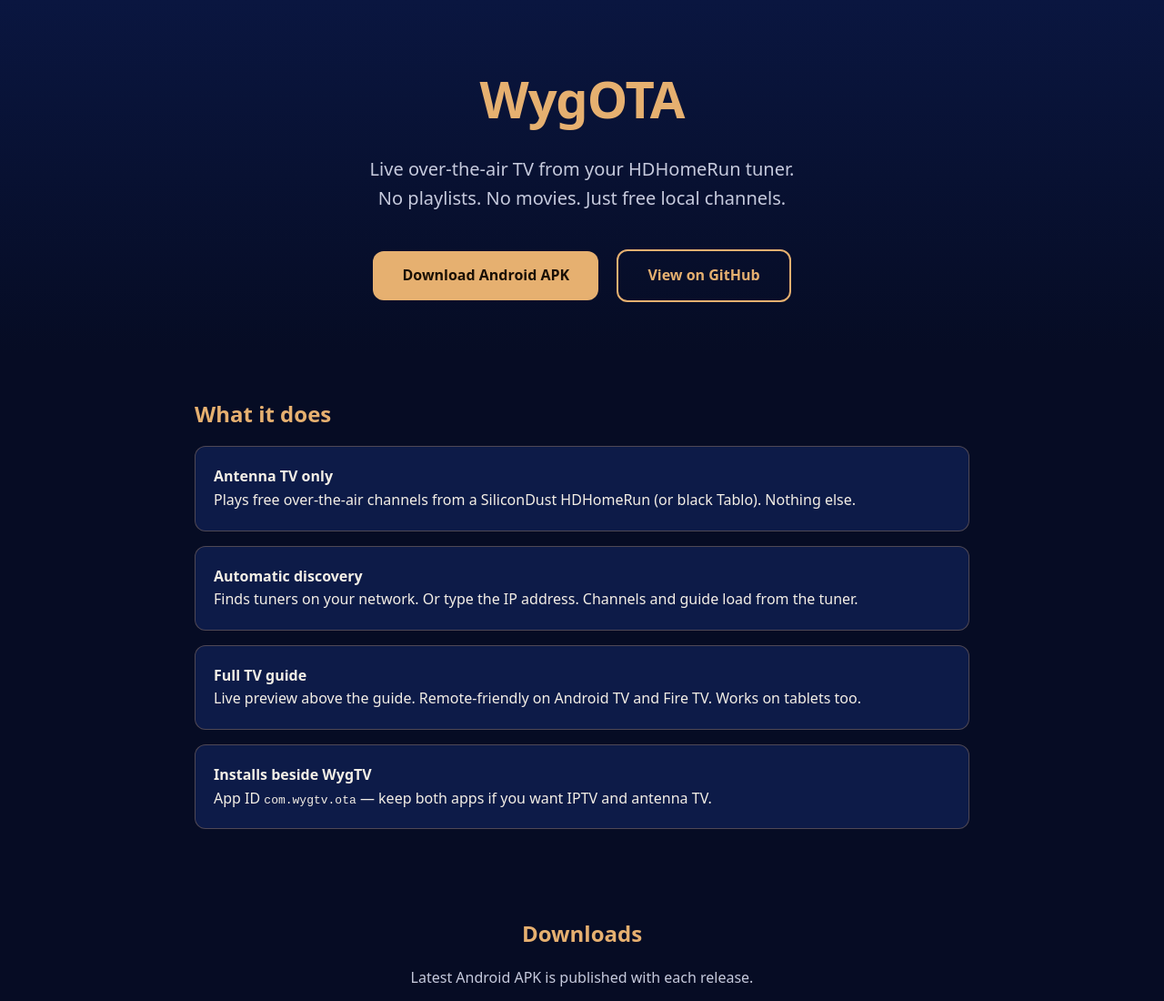
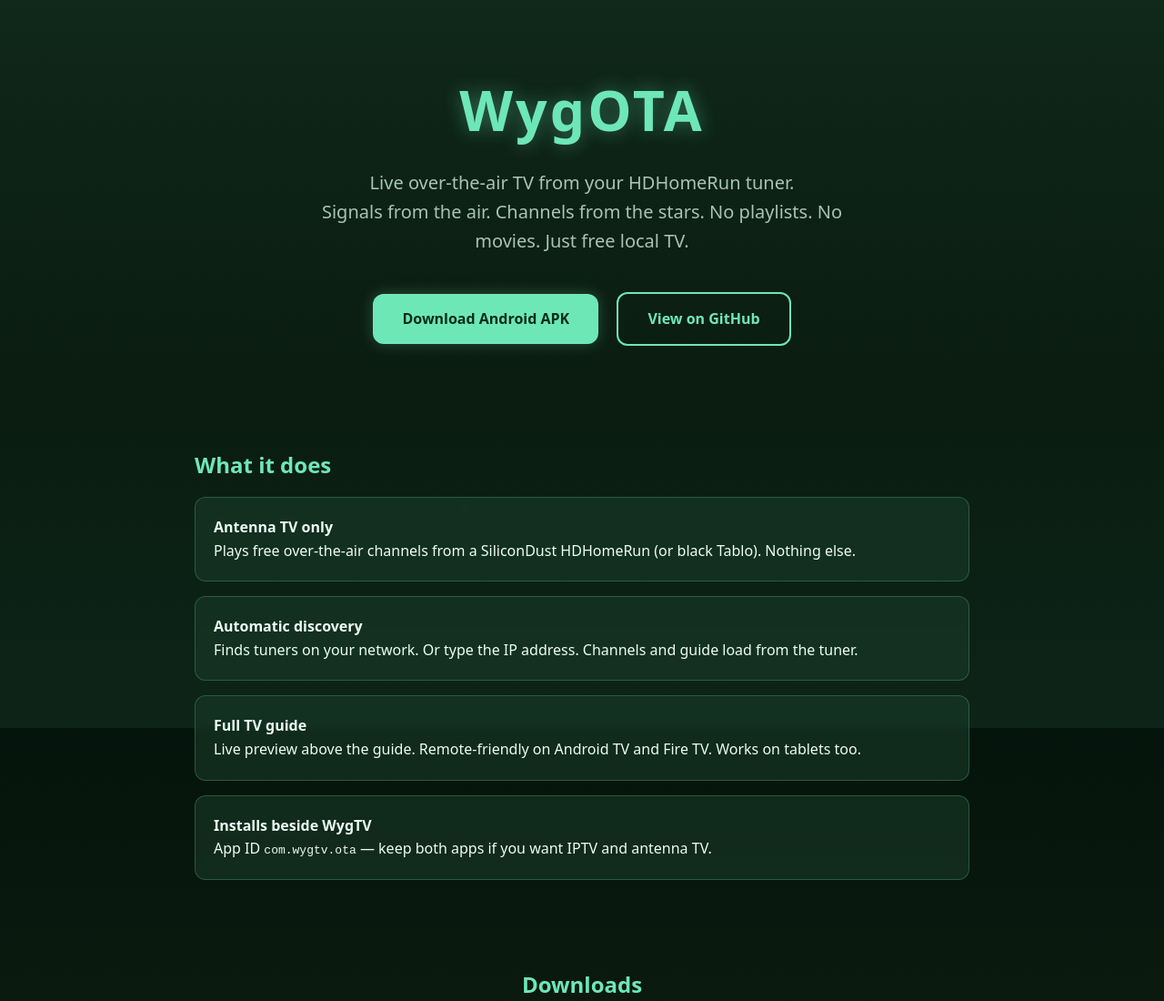
Before and after one commit to wyglaf01/wygota, a plain HTML site: page docs/index.html in a window 1280 px wide. Shown: the top 1100 px of the page at 91% size. Drawn offline with Linux system fonts and the light colour scheme.

Commit message:
Update site to forest green space theme

```diff
--- a/docs/index.html
+++ b/docs/index.html
@@ -6,11 +6,12 @@
   <title>WygOTA · Live Antenna TV for Android TV & Fire TV</title>
   <style>
     :root {
-      --bg: #060C24;
-      --panel: #1A3480;
-      --accent: #E6B070;
-      --text: #F4EFE6;
-      --muted: #C6CADD;
+      --bg: #0a1a0f;
+      --panel: #1a3d2a;
+      --accent: #6ee7b7;
+      --text: #ecfdf5;
+      --muted: #a7c4b5;
+      --star: rgba(255,255,255,0.7);
     }
     * { box-sizing: border-box; margin: 0; padding: 0; }
     body {
@@ -18,16 +19,25 @@
       background: var(--bg);
       color: var(--text);
       line-height: 1.6;
+      background-image:
+        radial-gradient(1px 1px at 20% 30%, var(--star) 50%, transparent 51%),
+        radial-gradient(1px 1px at 70% 20%, var(--star) 50%, transparent 51%),
+        radial-gradient(1.5px 1.5px at 40% 70%, var(--star) 50%, transparent 51%),
+        radial-gradient(1px 1px at 85% 60%, var(--star) 50%, transparent 51%),
+        radial-gradient(1px 1px at 15% 80%, var(--star) 50%, transparent 51%),
+        linear-gradient(180deg, #05140c 0%, var(--bg) 40%, #0d2418 100%);
+      background-attachment: fixed;
     }
     .hero {
       text-align: center;
-      padding: 4rem 1.5rem 3rem;
-      background: linear-gradient(180deg, #0a1640 0%, var(--bg) 100%);
+      padding: 4.5rem 1.5rem 3.5rem;
+      background: linear-gradient(180deg, rgba(26,61,42,0.5) 0%, transparent 100%);
     }
     .hero h1 {
-      font-size: 3.5rem;
+      font-size: 3.8rem;
       color: var(--accent);
-      letter-spacing: -0.02em;
+      letter-spacing: 0.05em;
+      text-shadow: 0 0 20px rgba(110,231,183,0.4);
     }
     .hero p {
       font-size: 1.25rem;
@@ -38,28 +48,31 @@
     .btn {
       display: inline-block;
       background: var(--accent);
-      color: #1A0F04;
+      color: #052e16;
       padding: 0.9rem 2rem;
       border-radius: 12px;
       text-decoration: none;
       font-weight: 600;
       margin: 0.5rem;
-      transition: transform 0.15s;
+      transition: transform 0.15s, box-shadow 0.15s;
+      box-shadow: 0 0 16px rgba(110,231,183,0.25);
     }
-    .btn:hover { transform: translateY(-2px); }
+    .btn:hover { transform: translateY(-2px); box-shadow: 0 0 24px rgba(110,231,183,0.4); }
     .btn-secondary {
       background: transparent;
       color: var(--accent);
       border: 2px solid var(--accent);
+      box-shadow: none;
     }
     section { max-width: 900px; margin: 0 auto; padding: 3rem 1.5rem; }
     h2 { color: var(--accent); margin-bottom: 1rem; }
     .features { display: grid; gap: 1rem; }
     .feature {
-      background: rgba(26, 52, 128, 0.4);
-      border: 1px solid rgba(230, 176, 112, 0.3);
+      background: rgba(26, 61, 42, 0.55);
+      border: 1px solid rgba(110, 231, 183, 0.25);
       border-radius: 12px;
       padding: 1.25rem;
+      backdrop-filter: blur(4px);
     }
     .downloads { text-align: center; }
     footer {
@@ -74,7 +87,7 @@
 <body>
   <header class="hero">
     <h1>WygOTA</h1>
-    <p>Live over-the-air TV from your HDHomeRun tuner.<br>No playlists. No movies. Just free local channels.</p>
+    <p>Live over-the-air TV from your HDHomeRun tuner.<br>Signals from the air. Channels from the stars. No playlists. No movies. Just free local TV.</p>
     <a class="btn" href="https://github.com/wyglaf01/WygOTA/releases/latest" target="_blank">Download Android APK</a>
     <a class="btn btn-secondary" href="https://github.com/wyglaf01/WygOTA" target="_blank">View on GitHub</a>
   </header>
```
